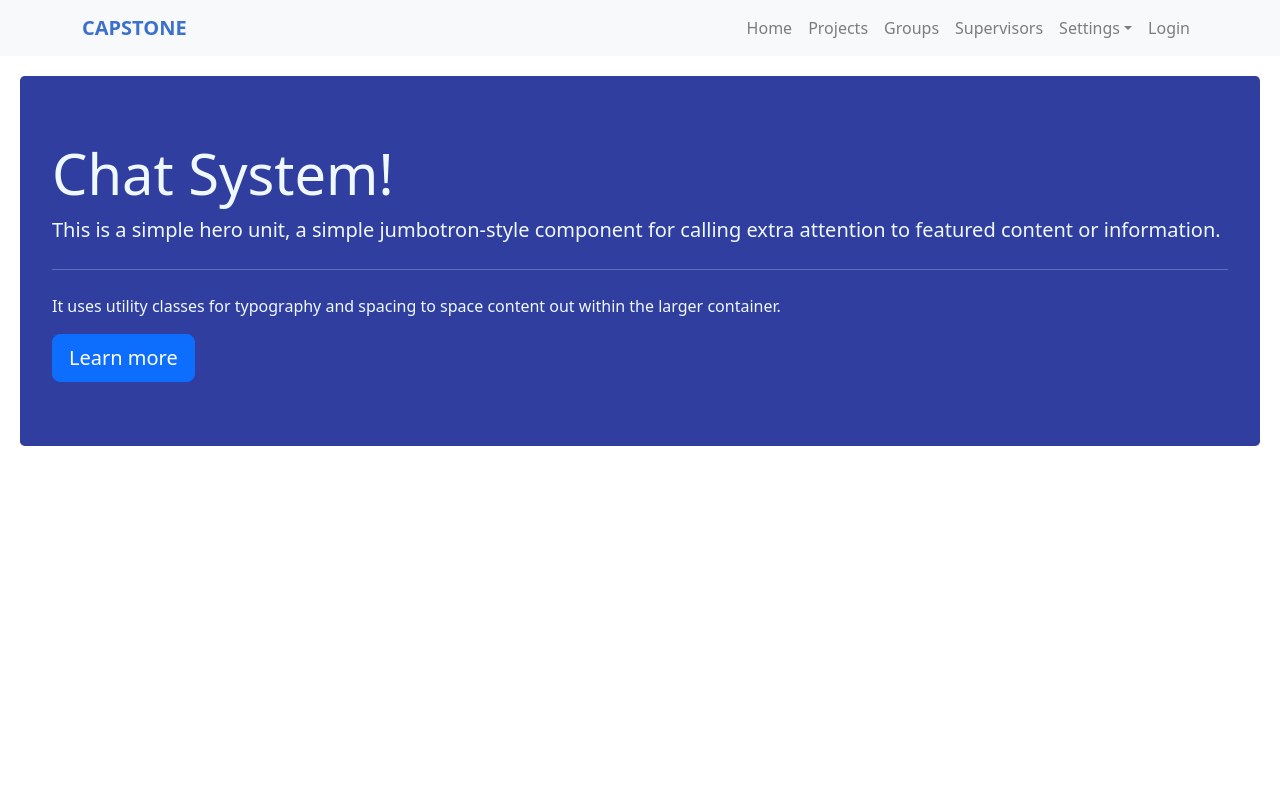
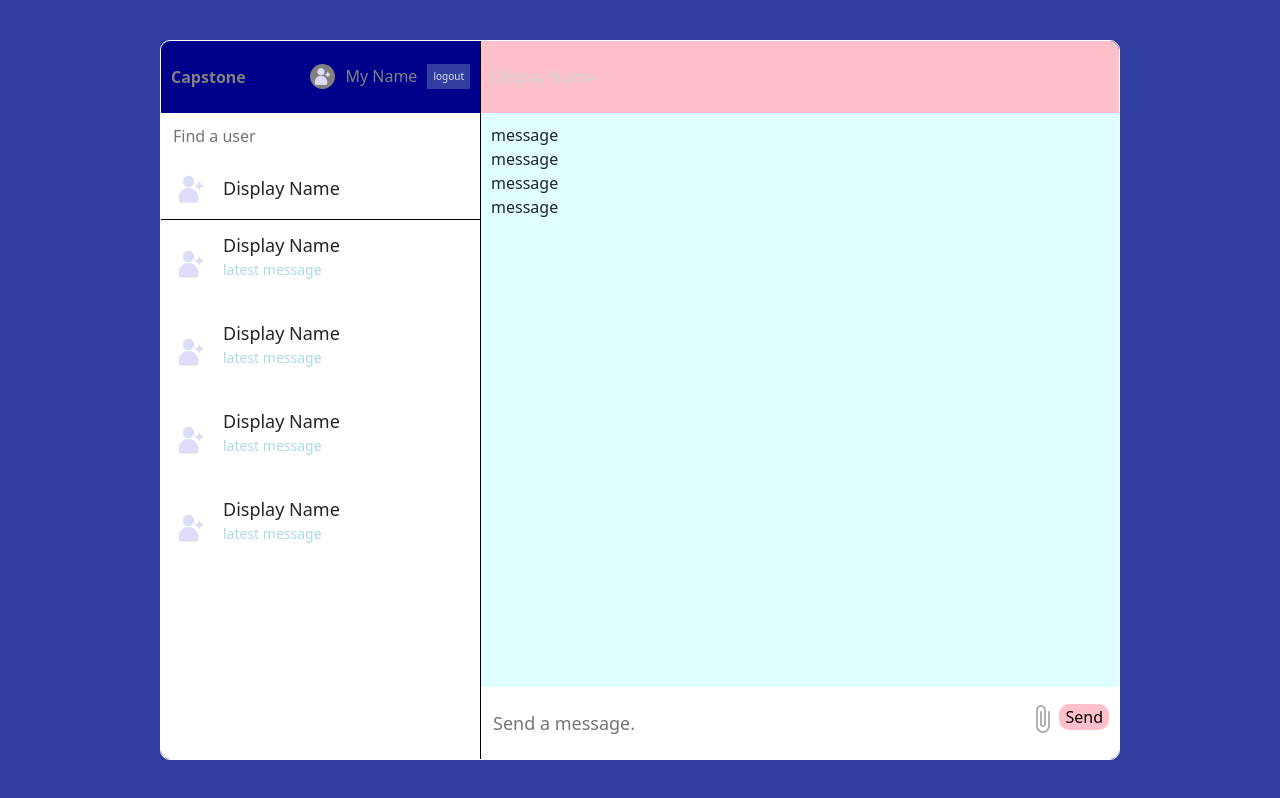
Before and after one commit to AbdullahJawed1/Capstone, a React (Vite) app in the folder Capstone/: page /Chat in a window 1280 px wide. Built offline with nearby package versions, Linux system fonts and the light colour scheme.

Commit message:
setting -> chat
updated chat page
change colours later

```diff
--- a/Capstone/src/App.jsx
+++ b/Capstone/src/App.jsx
@@ -25,11 +25,11 @@ function App() {
           <Route path="/GroupsPage" element =  {<GroupsPage/>}>  </Route>
           <Route path="/Profile" element =  {<Profile/>}>  </Route>
           <Route path="/SupervisorsPage" element =  {<SupervisorsPage/>}>  </Route>
-          <Route path="/Chat" element =  {<Chat/>}>  </Route>
+          {/* <Route path="/Chat" element =  {<ChatHome/>}>  </Route> */}
           <Route path="/Register" element =  {<Register/>}>  </Route>
           <Route path="/Login" element =  {<Login/>}>  </Route>
 
-          <Route path="/chatHome" element =  {<ChatHome/>}>  </Route>
+          <Route path="/Chat" element =  {<ChatHome/>}>  </Route>
 
         </Routes>
       </BrowserRouter>
--- a/Capstone/src/Components/chatComponents/chatChat.jsx
+++ b/Capstone/src/Components/chatComponents/chatChat.jsx
@@ -1,9 +1,16 @@
 import React from "react";
+import ChatMessages from "./chatMessages";
+import ChatInput from "./chatInput";
 
 export default function ChatChat() {
     return(
         <div className="chatChat">
-            <p>chat</p>
+            <div className="chatInfo">
+                <span>Display Name</span>
+            </div>
+            <ChatMessages />
+
+            <ChatInput />
         </div>
     )
 }
--- a/Capstone/src/Components/chatComponents/chatChats.jsx
+++ b/Capstone/src/Components/chatComponents/chatChats.jsx
@@ -0,0 +1,40 @@
+import React from "react";
+
+export default function ChatChats() {
+    return(
+        <div className="chatChats">
+            <div className="userChat">
+                <img src="src\assets\add.png" alt="user display image" />
+                <div className="userChatInfo">
+                    <span>Display Name</span>
+                    <p>latest message</p>
+                </div>
+            </div>
+
+            <div className="userChat">
+                <img src="src\assets\add.png" alt="user display image" />
+                <div className="userChatInfo">
+                    <span>Display Name</span>
+                    <p>latest message</p>
+                </div>
+            </div>
+
+            <div className="userChat">
+                <img src="src\assets\add.png" alt="user display image" />
+                <div className="userChatInfo">
+                    <span>Display Name</span>
+                    <p>latest message</p>
+                </div>
+            </div>
+
+            <div className="userChat">
+                <img src="src\assets\add.png" alt="user display image" />
+                <div className="userChatInfo">
+                    <span>Display Name</span>
+                    <p>latest message</p>
+                </div>
+            </div>
+
+        </div>
+    )
+}
--- a/Capstone/src/Components/chatComponents/chatHome.jsx
+++ b/Capstone/src/Components/chatComponents/chatHome.jsx
@@ -5,7 +5,6 @@ export default function ChatHome () {
     return(
         <div className="chatHome">
             <div className="container">
-                {/* <p>Home</p> */}
                 <ChatSideBar />
                 <ChatChat />
             </div>
--- a/Capstone/src/Components/chatComponents/chatInput.jsx
+++ b/Capstone/src/Components/chatComponents/chatInput.jsx
@@ -0,0 +1,17 @@
+import React from "react";
+
+export default function ChatInput() {
+    return(
+        <div className="chatInput">
+            <input type="text" placeholder="Send a message." />
+            <div className="sendMessage">
+                <img src="" alt=""/>
+                <input type="file" style={{display:"none"}} id="attachFile" />
+                    <label htmlFor="attachFile" >
+                        <img src="src\assets\attach.png" />
+                    </label>
+                <button>Send</button>
+            </div>
+        </div>
+    )
+}
--- /dev/null
+++ b/Capstone/src/Components/chatComponents/chatMessage.jsx
@@ -0,0 +1,9 @@
+import React from "react";
+
+export default function ChatMessage() {
+    return(
+        <div className="chatMessage">
+            message
+        </div>
+    )
+}
--- a/Capstone/src/Components/chatComponents/chatMessages.jsx
+++ b/Capstone/src/Components/chatComponents/chatMessages.jsx
@@ -0,0 +1,16 @@
+import React from "react";
+import ChatMessage from "./chatMessage";
+
+export default function ChatMessages() {
+    return(
+        <div className="chatMessages">
+            <ChatMessage />
+
+            <ChatMessage />
+
+            <ChatMessage />
+
+            <ChatMessage />
+        </div>
+    )
+}
--- a/Capstone/src/Components/chatComponents/chatNavbar.jsx
+++ b/Capstone/src/Components/chatComponents/chatNavbar.jsx
@@ -5,8 +5,8 @@ export default function ChatNavBar() {
         <div className="chatNavBar">
             <span className="logo">Capstone</span>
             <div className="user">
-                <img src="" alt="image" />
-                <span>Name</span>
+                <img src="src\assets\add.png" alt="image" />
+                <span>My Name</span>
                 <button >logout</button>
             </div>
         </div>
--- a/Capstone/src/Components/chatComponents/chatSearch.jsx
+++ b/Capstone/src/Components/chatComponents/chatSearch.jsx
@@ -0,0 +1,17 @@
+import React from "react";
+
+export default function ChatSearch() {
+    return(
+        <div className="chatSearch">
+            <div className="chatSearchForm">
+                <input type="text" placeholder="Find a user"></input>
+            </div>
+            <div className="userChat">
+                <img src="src\assets\add.png" alt="user display image" />
+                <div className="userChatInfo">
+                    <span>Display Name</span>
+                </div>
+            </div>
+        </div>
+    )
+}
--- a/Capstone/src/Components/chatComponents/chatSidebar.jsx
+++ b/Capstone/src/Components/chatComponents/chatSidebar.jsx
@@ -1,12 +1,14 @@
 import React from "react";
 import ChatNavBar from "./chatNavbar";
+import ChatSearch from "./chatSearch";
+import ChatChats from "./chatChats";
 
 export default function ChatSideBar() {
     return(
         <div className="chatSideBar">
             <ChatNavBar />
-            <p>sidebar</p>
-
+            <ChatSearch />
+            <ChatChats />
         </div>
     )
 }
--- a/Capstone/src/Components/style.scss
+++ b/Capstone/src/Components/style.scss
@@ -71,20 +71,22 @@
     .container{
         border: 1px solid white;
         border-radius: 10px;
-        width: 65%;
-        height: 80%;
+        width: 75%;
+        height: 90%;
         display: flex;
         overflow: hidden;
+        padding: 0px;
 
         .chatSideBar {
             flex: 1;
             border-right: 1px solid black;
             background-color: white;
+
             .chatNavBar {
                 display: flex;
                 align-items: center;
                 background-color: darkblue;
-                height: 50px;
+                height: calc(10%);
                 padding: 10px;
                 justify-content: space-between;
                 color: gray;
@@ -118,6 +120,101 @@
 
         .chatChat {
             flex: 2;
+
+            .chatInfo{
+                height: calc(10%);
+                background-color: pink;
+                display: flex;
+                align-items: center;
+                justify-content: space-between;
+                padding: 10px;
+                color: lightgray;
+            }
+        }
+
+        .chatSearch{
+            border-bottom: 1px solid black;
+
+            .chatSearchForm{
+                padding: 10px;
+
+                input{
+                    background-color: transparent;
+                    border: none;
+                    color: gray;
+                    outline: none;
+                }
+            }
+        }
+
+        .userChat{
+            padding: 10px;
+            align-items: center;
+            display: flex;
+            gap: 10px;
+            cursor: pointer;
+
+            &:hover{
+                background-color: pink;
+            }
+            img{
+                width: 40px;
+                height: 40px;
+                border-radius: 50%;
+                object-fit: cover;
+            }
+
+            .userChatInfo {
+                padding: 2px;
+                span{
+                    font-size: 18px;
+                    font-weight: 500;
+                }
+                p{
+                    font-size: 14px;
+                    color: lightblue;
+                }
+            }
+
+        }
+
+        .chatMessages{
+            background: lightcyan;
+            padding: 10px;
+            height: calc(80%);
+        }
+
+        .chatInput{
+            height: calc(10%);
+            background-color: white;
+            padding: 10px;
+            display: flex;
+            align-items: center;
+            justify-content: space-between;
+
+            input{
+                width: 75%;
+                border: none;
+                outline: none;
+                color: lightgray;
+                font-size: 18px;
+            }
+            button{
+                border-radius: 10px;
+                background-color: pink;
+                border: none;
+            }
+        }
+
+        .sendMessages{
+            display: flex;
+            align-items: center;
+            gap: 10px;
+
+            img{
+                height: 25px;
+                cursor: pointer;
+            }
         }
     }
 }
```
Also changed, not shown: Capstone/src/assets/add.png (added), Capstone/src/assets/attach.png (added).
